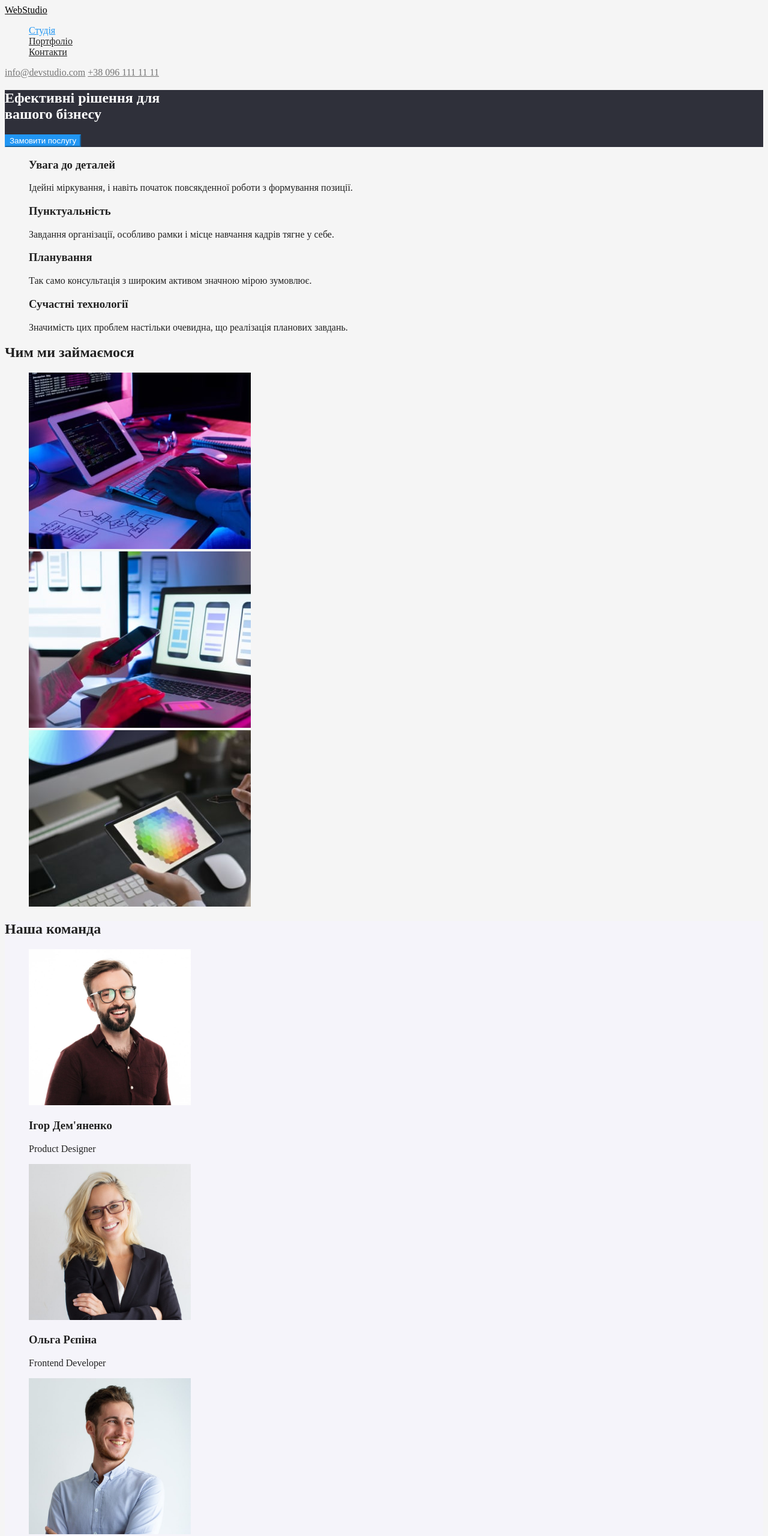
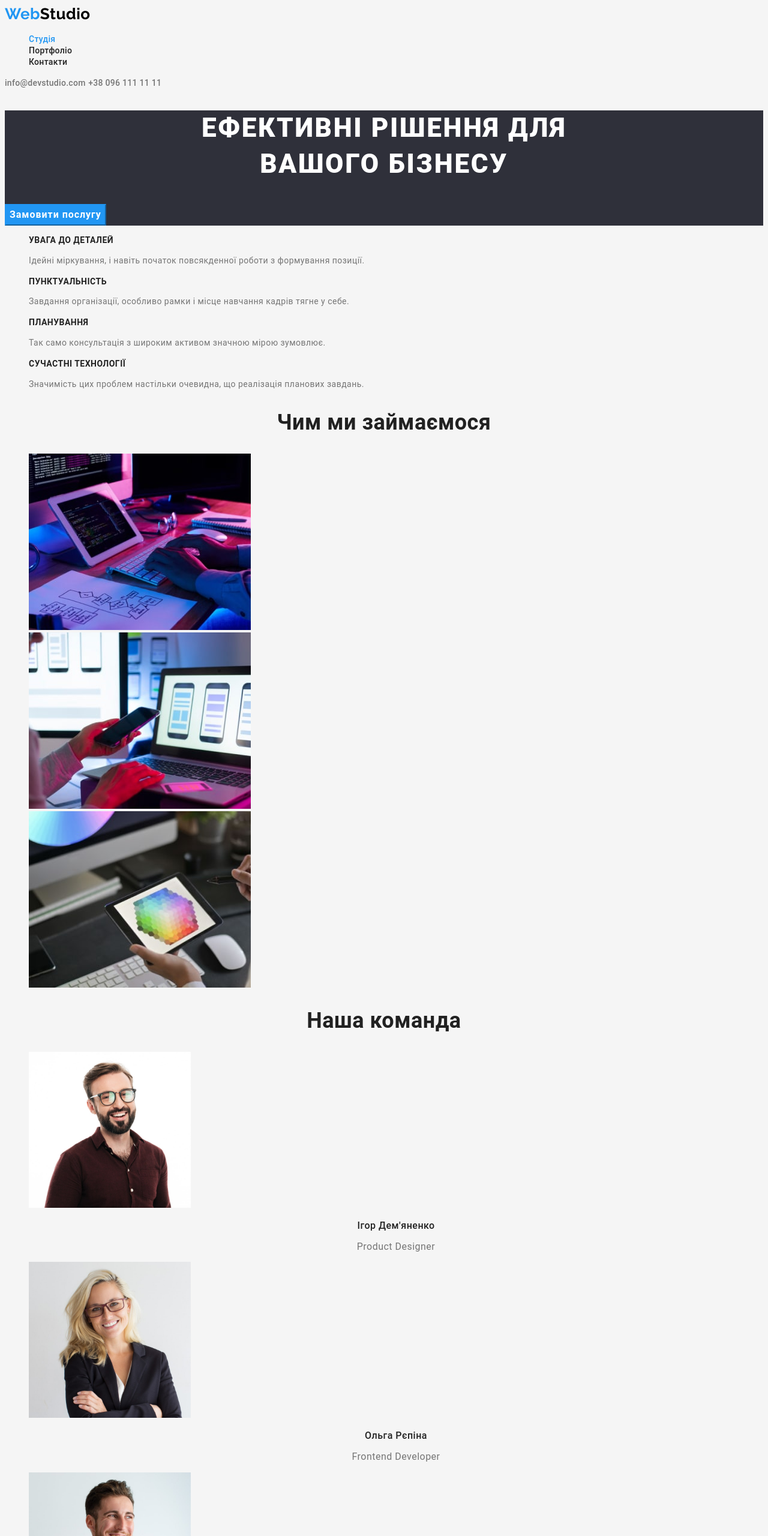
Before and after one commit to IrynaCZ/goit-markup-hw-02, a plain HTML site: page index.html in a window 1280 px wide. Shown: the top 2560 px of the page at 60% size. Drawn offline with Linux system fonts and the light colour scheme.

Commit message:
completed task

```diff
--- a/css/styles.css
+++ b/css/styles.css
@@ -1,17 +1,9 @@
-/* main color of font #212121
-color of font on selection #2196F3
-color of links and text in parag #757575
-hero and buttons font color #FFFFFF
-color of link and phone in footer rgba(255, 255, 255, 0.6)
-main backgroung #F5F5F5
-hero and footer background #2F303A
-our team background #F5F4FA
-button background #2196F3
-portfolio radio buttons background #F5F4FA */
-
 :root {
   --main-text-color: #212121;
+  --second-text-color: #757575;
+  --third-text-color: #ffffff;
   --main-background-color: #f5f5f5;
+  --secondary-bg-color: #2f303a;
   --acent-color: #2196f3;
   --radio-button-background: #f5f4fa;
 }
@@ -19,6 +11,9 @@ portfolio radio buttons background #F5F4FA */
 body {
   background-color: var(--main-background-color);
   color: var(--main-text-color);
+  font-family: Roboto, serif;
+  font-weight: 400;
+  letter-spacing: 0.03em;
 }
 
 .list {
@@ -28,21 +23,65 @@ body {
 /* Sections */
 
 .section-title {
-  color: #212121;
+  color: var(--main-text-color);
+  font-weight: 700;
+  font-size: 36px;
+  line-height: 1.2;
+  text-align: center;
+}
+
+.header-activities {
+  font-weight: 700;
+  font-size: 14px;
+  line-height: 1.2;
+  text-transform: uppercase;
+}
+
+.text-activities {
+  font-size: 14px;
+  line-height: 1.71;
+  color: var(--second-text-color);
 }
 
 .section-team {
-  background-color: #f5f4fa;
+  background-color: var(--main-background-color);
+}
+
+.member-name {
+  font-weight: 500;
+  font-size: 16px;
+  line-height: 1.2;
+  text-align: center;
+}
+
+.member-job {
+  font-size: 16px;
+  line-height: 1.2;
+  text-align: center;
+  color: var(--second-text-color);
 }
 
 /*Logo */
 .logo {
   color: #000000;
+  font-family: Raleway, sans-serif;
+  font-weight: 700;
+  font-size: 26px;
+  line-height: 1.2;
+  text-decoration: none;
+}
+.logo-accent {
+  color: var(--acent-color);
 }
 
 /* Site navigation */
 .site-nav .link {
   color: var(--main-text-color);
+  font-weight: 500;
+  font-size: 14px;
+  line-height: 1.14;
+  letter-spacing: 0.02em;
+  text-decoration: none;
 }
 
 .site-nav .link:hover,
@@ -54,19 +93,15 @@ body {
   color: var(--acent-color);
 }
 
-/* Hero */
-.section-hero {
-  background-color: #2f303a;
-}
-
-.hero-title {
-  color: #ffffff;
-}
-
 /*E-mails and phone numbers */
 
 .e-mail {
+  font-family: inherit;
+  font-size: 14px;
+  line-height: 1.71;
+  letter-spacing: 0.03em;
   color: rgba(255, 255, 255, 0.6);
+  text-decoration: none;
 }
 .e-mail:hover,
 .e-mail:focus {
@@ -74,15 +109,27 @@ body {
 }
 
 .phone-number {
+  font-family: inherit;
+  font-size: 14px;
+  line-height: 1.71;
+  letter-spacing: 0.03em;
   color: rgba(255, 255, 255, 0.6);
+  text-decoration: none;
 }
+
 .phone-number:hover,
 .phone-number:focus {
   color: var(--acent-color);
 }
 
 .header .phone-number {
-  color: #757575;
+  font-family: inherit;
+  font-weight: 500;
+  font-size: 14px;
+  line-height: 1.2;
+  letter-spacing: 0.02em;
+  color: var(--second-text-color);
+  text-decoration: none;
 }
 .header .phone-number:hover,
 .header .phone-number:focus {
@@ -90,7 +137,13 @@ body {
 }
 
 .header .e-mail {
-  color: #757575;
+  font-family: inherit;
+  font-weight: 500;
+  font-size: 14px;
+  line-height: 1.2;
+  letter-spacing: 0.02em;
+  color: var(--second-text-color);
+  text-decoration: none;
 }
 .header .e-mail:hover,
 .header .e-mail:focus {
@@ -99,8 +152,13 @@ body {
 
 /* Buttons */
 .radio-button {
+  font-family: inherit;
   background-color: var(--radio-button-background);
   border-color: var(--radio-button-background);
+  font-weight: 500;
+  font-size: 16px;
+  line-height: 1.62;
+  text-align: center;
 }
 .radio-button:hover,
 .radio-button:focus {
@@ -108,20 +166,63 @@ body {
   border-color: var(--acent-color);
 }
 .order-button {
+  font-family: inherit;
   background-color: var(--acent-color);
-  color: #ffffff;
+  color: var(--third-text-color);
   border-color: var(--acent-color);
+  font-weight: 700;
+  font-size: 16px;
+  line-height: 1.88;
+  align-items: center;
+  text-align: center;
+  letter-spacing: 0.06em;
 }
 
 /*Footer*/
 
 .footer {
-  background-color: #2f303a;
+  background-color: var(--secondary-bg-color);
 }
+
+.footer .logo {
+  color: var(--third-text-color);
+}
+
 .address {
-  color: #ffffff;
+  color: var(--third-text-color);
+  text-decoration: none;
 }
 .address:hover,
 .address:focus {
   color: var(--acent-color);
 }
+
+/* Hero */
+.section-hero {
+  background-color: var(--secondary-bg-color);
+}
+
+.hero-title {
+  color: var(--third-text-color);
+  font-weight: 900;
+  font-size: 44px;
+  line-height: 1.36;
+  text-align: center;
+  letter-spacing: 0.06em;
+  text-transform: uppercase;
+}
+
+/* Portfolio styles */
+
+.project-name {
+  font-weight: 700;
+  font-size: 18px;
+  line-height: 2;
+  letter-spacing: 0.06em;
+}
+
+.project-type {
+  font-size: 16px;
+  line-height: 1.88;
+  color: var(--second-text-color);
+}
--- a/index.html
+++ b/index.html
@@ -5,11 +5,16 @@
     <meta http-equiv="X-UA-Compatible" content="IE=edge" />
     <meta name="viewport" content="width=device-width, initial-scale=1.0" />
     <title>WebStudio</title>
+    <link
+      href="https://fonts.googleapis.com/css2?family=Raleway:wght@700&display=swap"
+      rel="stylesheet"
+    />
+
     <link rel="stylesheet" href="./css/styles.css" />
   </head>
   <body>
     <header class="header">
-      <a href="" class="logo">WebStudio</a>
+      <a href="" class="logo"> <span class="logo-accent">Web</span>Studio</a>
       <nav>
         <ul class="site-nav list">
           <li>
@@ -37,28 +42,28 @@
       <section class="section">
         <ul class="list">
           <li>
-            <h3>Увага до деталей</h3>
-            <p>
+            <h3 class="header-activities">Увага до деталей</h3>
+            <p class="text-activities">
               Ідейні міркування, і навіть початок повсякденної роботи з
               формування позиції.
             </p>
           </li>
           <li>
-            <h3>Пунктуальність</h3>
-            <p>
+            <h3 class="header-activities">Пунктуальність</h3>
+            <p class="text-activities">
               Завдання організації, особливо рамки і місце навчання кадрів тягне
               у себе.
             </p>
           </li>
           <li>
-            <h3>Планування</h3>
-            <p>
+            <h3 class="header-activities">Планування</h3>
+            <p class="text-activities">
               Так само консультація з широким активом значною мірою зумовлює.
             </p>
           </li>
           <li>
-            <h3>Сучастні технології</h3>
-            <p>
+            <h3 class="header-activities">Сучастні технології</h3>
+            <p class="text-activities">
               Значимість цих проблем настільки очевидна, що реалізація планових
               завдань.
             </p>
@@ -108,8 +113,8 @@
               width="270"
               height="260"
             />
-            <h3>Ігор Дем'яненко</h3>
-            <p>Product Designer</p>
+            <h3 class="member-name">Ігор Дем'яненко</h3>
+            <p class="member-job">Product Designer</p>
           </li>
           <li>
             <img
@@ -118,8 +123,8 @@
               width="270"
               height="260"
             />
-            <h3>Ольга Рєпіна</h3>
-            <p>Frontend Developer</p>
+            <h3 class="member-name">Ольга Рєпіна</h3>
+            <p class="member-job">Frontend Developer</p>
           </li>
           <li>
             <img
@@ -128,8 +133,8 @@
               width="270"
               height="260"
             />
-            <h3>Микола Тарасов</h3>
-            <p>Marketing</p>
+            <h3 class="member-name">Микола Тарасов</h3>
+            <p class="member-job">Marketing</p>
           </li>
           <li>
             <img
@@ -138,14 +143,14 @@
               width="270"
               height="260"
             />
-            <h3>Михайло Єрмаков</h3>
-            <p>UI Designer</p>
+            <h3 class="member-name">Михайло Єрмаков</h3>
+            <p class="member-job">UI Designer</p>
           </li>
         </ul>
       </section>
     </main>
     <footer class="footer">
-      <a href="" class="logo">WebStudio</a>
+      <a href="" class="logo"> <span class="logo-accent">Web</span>Studio</a>
       <address>
         <a
           href="https://goo.gl/maps/mngbNagfmVvye5gk8"
```
Also changed, not shown: portfolio.html (+28 -20 lines).
